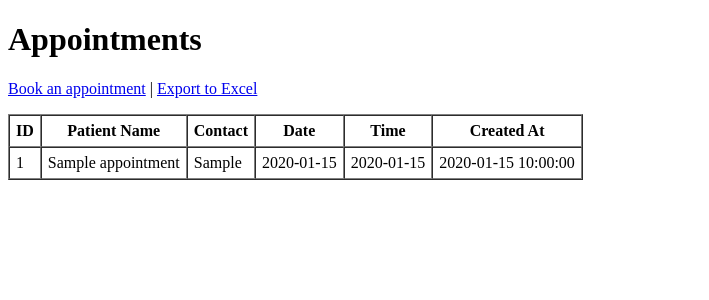
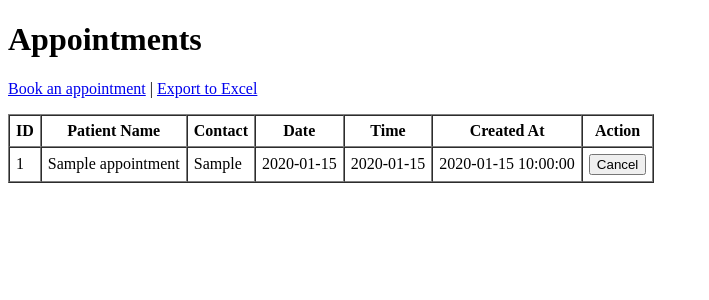
Before and after one commit to soitirakis/patient-scheduler, a Flask app: page /appointments in a window 1280 px wide. Shown: the top 300 px of the page, without its empty margins (0-709 px from the left). Run offline with Flask 3, Linux system fonts and the light colour scheme; tables that the repository leaves empty hold one stand-in row (values such as "Sample post").

Commit message:
Add appointment cancellation
Add POST /appointments/<id>/cancel route and a delete_appointment db
helper, with a Cancel button on each row of the appointment list.

Co-Authored-By: Claude Opus 4.8 (1M context) <noreply@anthropic.com>

```diff
--- a/app.py
+++ b/app.py
@@ -8,6 +8,7 @@ from openpyxl import Workbook
 from db import (
     SlotTakenError,
     create_appointment,
+    delete_appointment,
     get_appointments,
     init_db,
 )
@@ -54,6 +55,12 @@ def book():
 @app.route("/appointments")
 def appointments():
     return render_template("appointments.html", appointments=get_appointments())
+
+
+@app.route("/appointments/<int:appointment_id>/cancel", methods=["POST"])
+def cancel_appointment(appointment_id):
+    delete_appointment(appointment_id)
+    return redirect(url_for("appointments"))
 
 
 @app.route("/qr")
--- a/db.py
+++ b/db.py
@@ -49,6 +49,19 @@ def get_appointments():
         conn.close()
 
 
+def delete_appointment(appointment_id):
+    """Delete an appointment by id. Returns True if a row was removed."""
+    conn = get_connection()
+    try:
+        cursor = conn.execute(
+            "DELETE FROM appointments WHERE id = ?", (appointment_id,)
+        )
+        conn.commit()
+        return cursor.rowcount > 0
+    finally:
+        conn.close()
+
+
 class SlotTakenError(Exception):
     """Raised when the requested date/time slot is already booked."""
 
--- a/templates/appointments.html
+++ b/templates/appointments.html
@@ -23,6 +23,7 @@
                 <th>Date</th>
                 <th>Time</th>
                 <th>Created At</th>
+                <th>Action</th>
             </tr>
         </thead>
         <tbody>
@@ -34,6 +35,13 @@
                 <td>{{ appt.appointment_date }}</td>
                 <td>{{ appt.appointment_time }}</td>
                 <td>{{ appt.created_at }}</td>
+                <td>
+                    <form method="post"
+                          action="{{ url_for('cancel_appointment', appointment_id=appt.id) }}"
+                          onsubmit="return confirm('Cancel this appointment?');">
+                        <button type="submit">Cancel</button>
+                    </form>
+                </td>
             </tr>
             {% endfor %}
         </tbody>
```
Also changed, not shown: README.md.
